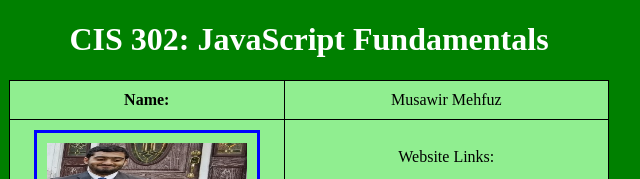
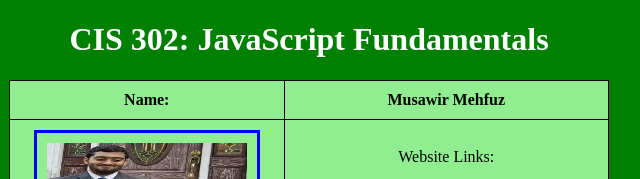
Before and after one commit to musawir252/CIS-302-Final-Project, a plain HTML site: page index.html in a window 1280 px wide. Shown: the top 179 px of the page, 331-971 px from the left. Drawn offline with Linux system fonts and the light colour scheme.

Commit message:
Update index.html

```diff
--- a/index.html
+++ b/index.html
@@ -16,7 +16,7 @@
 <td> <Strong>Name:</Strong></td>
 
 
-<td> Musawir Mehfuz</td>
+<td> <Strong>Musawir Mehfuz</Strong></td>
 
 
 </tr>
```
